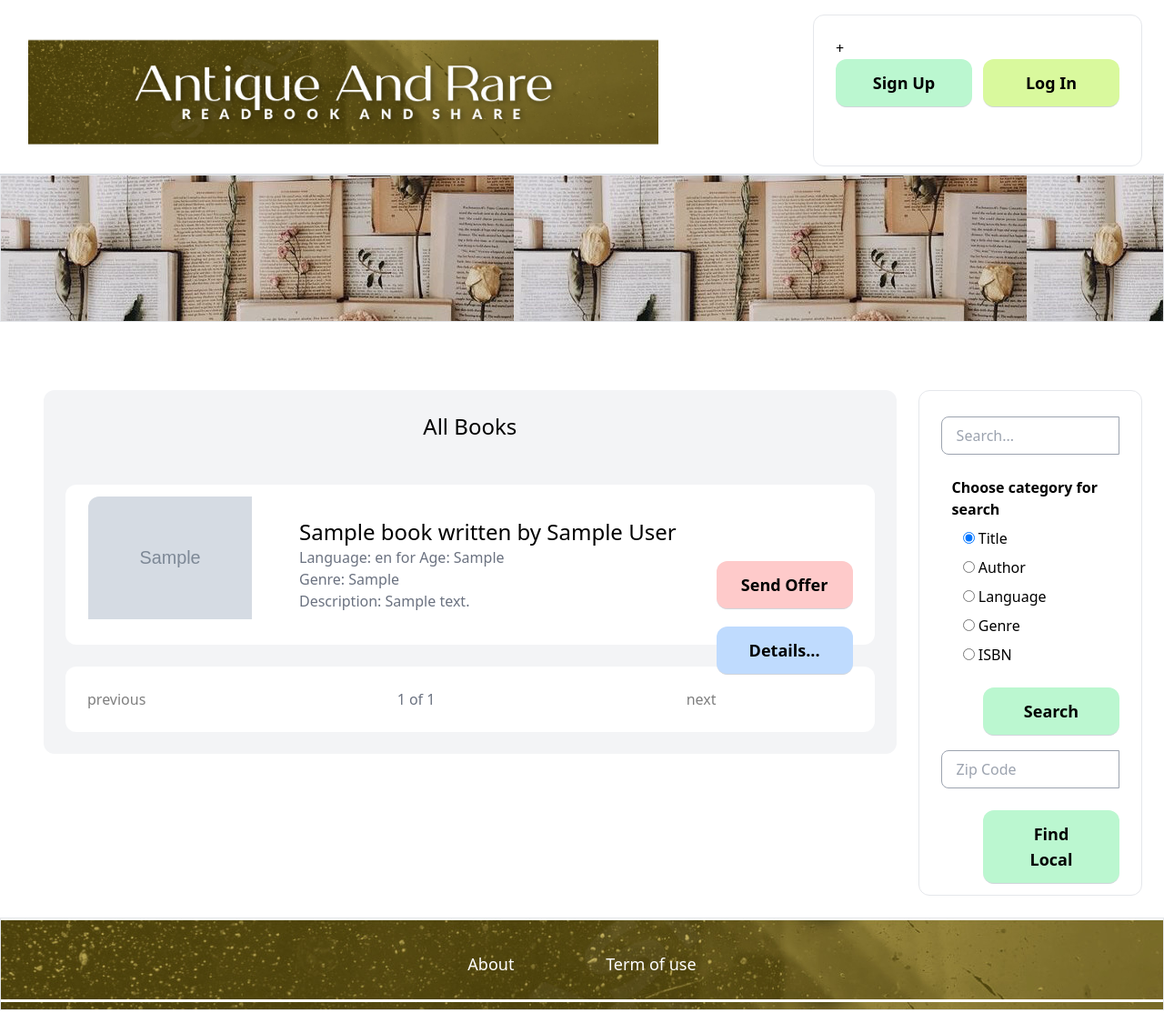
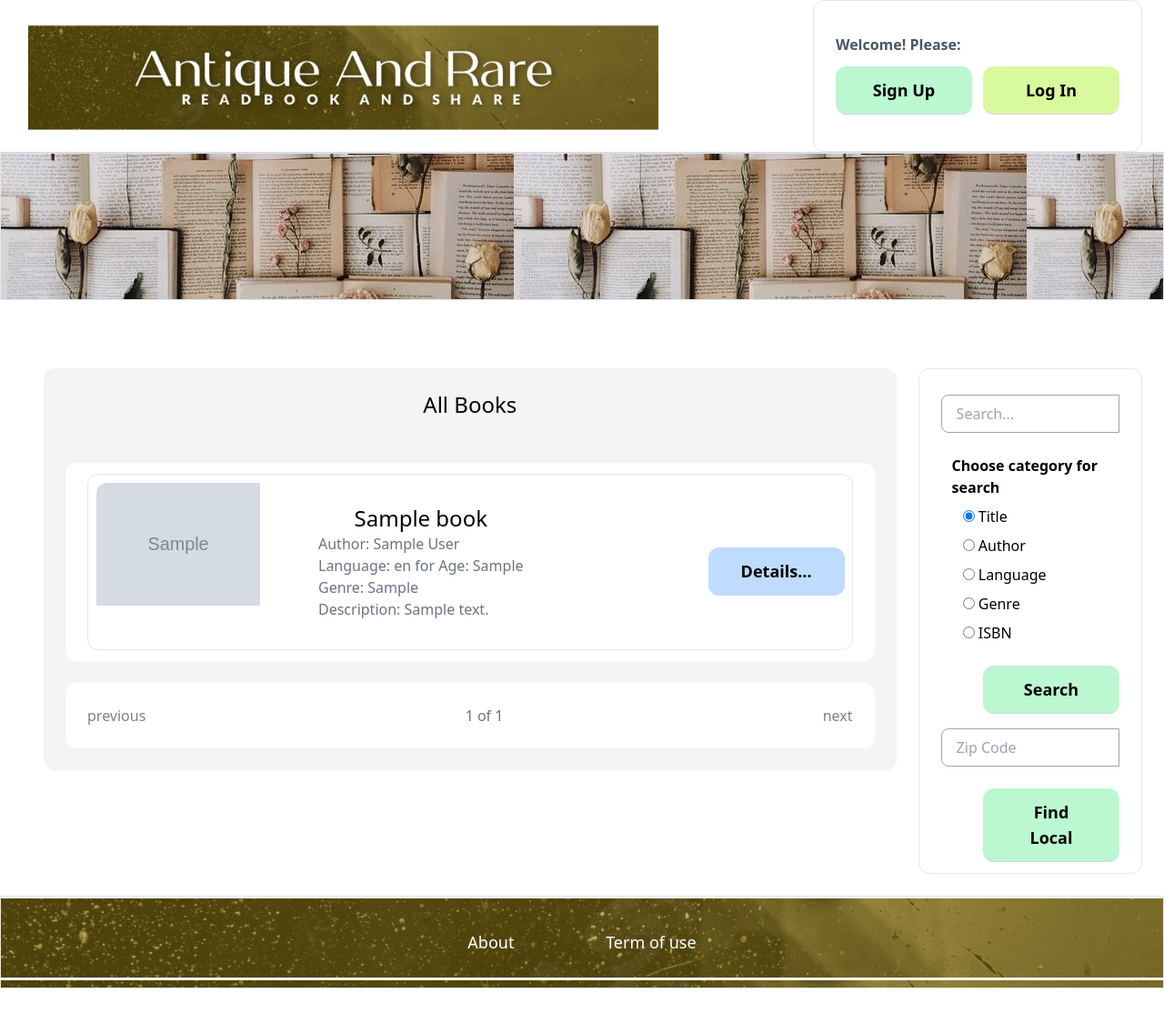
Before and after one commit to CatherineBandarchuk/AntiqueAndRare, a Django app: page / in a window 1280 px wide. Shown: the whole page at 91% size. After the commit the page ends 1087 px from the top, so only its background shows below. Run offline with Django 4.2, Linux system fonts and the light colour scheme; tables that the repository leaves empty hold one stand-in row (values such as "Sample post"); grey boxes marked "Sample" are stand-in pictures; some libraries are stand-ins or nearby versions.

Commit message:
fixed send ofer button

```diff
--- a/main/templates/main/base.html
+++ b/main/templates/main/base.html
@@ -10,23 +10,23 @@
     </head>
 
     <body>
-        <nav class="mt-2 py-2 px-6 flex justify-between item-center border-b border-gray-300">
+        <nav class="px-6 flex justify-between item-center border-b border-gray-300">
             <a href="/" class="mt-1 text-xl font-semibold "><img src="{% static 'main/images/logo.jpg'%}" width="700" height="100" class="rounded-t-xl" style="padding-left: 1%;"></a>
-            <div class="class=mt-3 px-6 py-6 bg-white rounded-xl gap-3 border border-gray-200">
+            <div class="class= px-6 py-6 bg-white rounded-xl gap-3 border border-gray-200">
                 {% if request.user.is_authenticated%}
-                    <h3 class="mb-6 font-semibold text-gray-600">Welcome Back, {{user.username}} !</h3>
+                    <h3 class="py-3 font-semibold text-gray-600">Welcome Back, {{user.username}} !</h3>
                     <div class="flex justify-between gap-3 text-center">
-                        <div class=" px-4 py-3 text-lg font-semibold bg-green-200 text-grey-400 rounded-xl border-b border-gray-300 hover:bg-gray-600 hover:text-white" style="width:200px">
+                        <div class=" px-4 py-3 text-lg font-semibold bg-green-200 text-grey-400 rounded-xl border-b border-gray-300 hover:bg-gray-500 hover:text-white" style="width:200px">
                             <a href="{% url 'bookshelf:index' %}" >My Bookshelf</a></div>
-                        <div class="px-6 py-3 text-lg font-semibold bg-lime-200 text-grey-400 rounded-xl border-b border-gray-300 hover:bg-gray-600 hover:text-white" style="width:200px">
+                        <div class="px-6 py-3 text-lg font-semibold bg-lime-200 text-grey-400 rounded-xl border-b border-gray-300 hover:bg-gray-500 hover:text-white" style="width:200px">
                             <a href="#" >Trades / Offers</a></div>
-                        <div class="px-4 py-3 text-lg font-semibold bg-red-200 text-grey-400 rounded-xl border-b border-gray-300 hover:bg-gray-600 hover:text-white" style="width:200px">
+                        <div class="px-4 py-3 text-lg font-semibold bg-red-200 text-grey-400 rounded-xl border-b border-gray-300 hover:bg-gray-500 hover:text-white" style="width:200px">
                             <a href="{% url 'account:logout' %}" >Log Out</a></div>
                     </div>
-                {% else %}+
-
+                {% else %}
+                    <h3 class="py-3 font-semibold text-gray-600">Welcome! Please:</h3>
                     <div class="flex justify-between gap-3 text-center">
-                        <div class="px-4 py-3 text-lg font-semibold bg-green-200 text-grey-400 rounded-xl border-b border-gray-300 hover:bg-gray-600 hover:text-white" style="width:150px">
+                        <div class="px-4 py-3 text-lg font-semibold bg-green-200 text-grey-400 rounded-xl border-b border-gray-300 hover:bg-gray-500 hover:text-white" style="width:150px">
                             <a href="{% url 'account:signup' %}" >Sign Up</a></div>
                         <div class="px-6 py-3 text-lg font-semibold bg-lime-200 text-grey-400 rounded-xl border-b border-gray-300 hover:bg-gray-600 hover:text-white" style="width:150px">
                             <a href="{% url 'account:login' %}" >Log In</a></div>
--- a/main/templates/main/index.html
+++ b/main/templates/main/index.html
@@ -10,23 +10,28 @@
 
                 <div class="mt-6 px-6 py-3 bg-white rounded-xl gap-3">
                     {% for book in page_obj %}
+                    <div class="rounded-xl border border-gray-200 p-2">
                         <table>
-                            <tr class="flex justify-between">
-                                <td class="gap-6" style="float: left;">
+                            <tr>
+                                <td style="float: left;">
                                     <a href="{% url 'book:detail' book.id %}"><img src="{{ book.image.url }}" width="230" height="300" class="rounded-t-xl" style="padding-right: 50px;"></a>
                                 </td>
-                                <td class="gap-3 py-6">
-                                    <h2 class="text-2xl text-center">{{ book.title }} written by {{ book.author }}</h2>
-                                    <h3 class="text-gray-500">Language: {{ book.language }} for Age: {{ book.age_group }}</h3>
-                                    <h3 class="text-gray-500">Genre: {{ book.genre }}</h3>
-                                    <h3 class="text-gray-500">Description: {{ book.description }}</h3>
+                                <td class="py-6">
+                                    <h2 class="text-2xl text-center">{{ book.title }}</h2>
+                                    <h3 class="text-gray-500 px-3">Author: {{ book.author }}</h3>
+                                    <h3 class="text-gray-500 px-3">Language: {{ book.language }} for Age: {{ book.age_group }}</h3>
+                                    <h3 class="text-gray-500 px-3">Genre: {{ book.genre }}</h3>
+                                    <h3 class="text-gray-500 px-3">Description: {{ book.description }}</h3>
                                 </td>
-                                <tb class="gap-3 py-6 text-center" style="float: right;">
-                                    <div class="gap-3 py-6 mt-6"><a href="#" class=" px-4 py-3 text-lg font-semibold bg-red-200 text-grey-400 rounded-xl border-b border-gray-300 hover:bg-gray-600 hover:text-white" style="float: right; width:150px">Send Offer</a></div>
+                                <tb class="py-6 text-center" style="float: right;">
+                                    {% if request.user.is_authenticated%}
+                                        <div class="gap-3 py-6 mt-6"><a href="#" class=" px-4 py-3 text-lg font-semibold bg-red-200 text-grey-400 rounded-xl border-b border-gray-300 hover:bg-gray-600 hover:text-white" style="float: right; width:150px">Send Offer</a></div>
+                                    {% endif %}
                                     <div class="gap-3 py-6 mt-6"><a href="{% url 'book:detail' book.id %}" class=" px-4 py-3 text-lg font-semibold bg-blue-200 text-grey-400 rounded-xl border-b border-gray-300 hover:bg-gray-600 hover:text-white" style="float: right; width:150px">Details...</a></div>
                                 </tb>
                             </tr>
                         </table>
+                    </div>
                     {% endfor %}
                 </div>
 
```
Also changed, not shown: book/templates/book/detail.html (+22 -17 lines), bookshelf/templates/bookshelf/index.html (+15 -12 lines).
